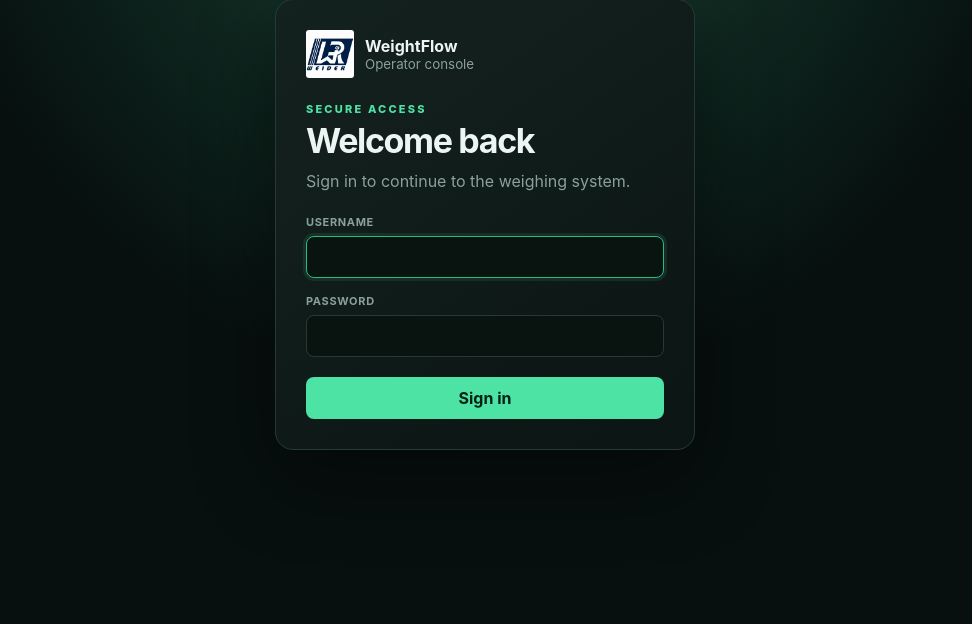
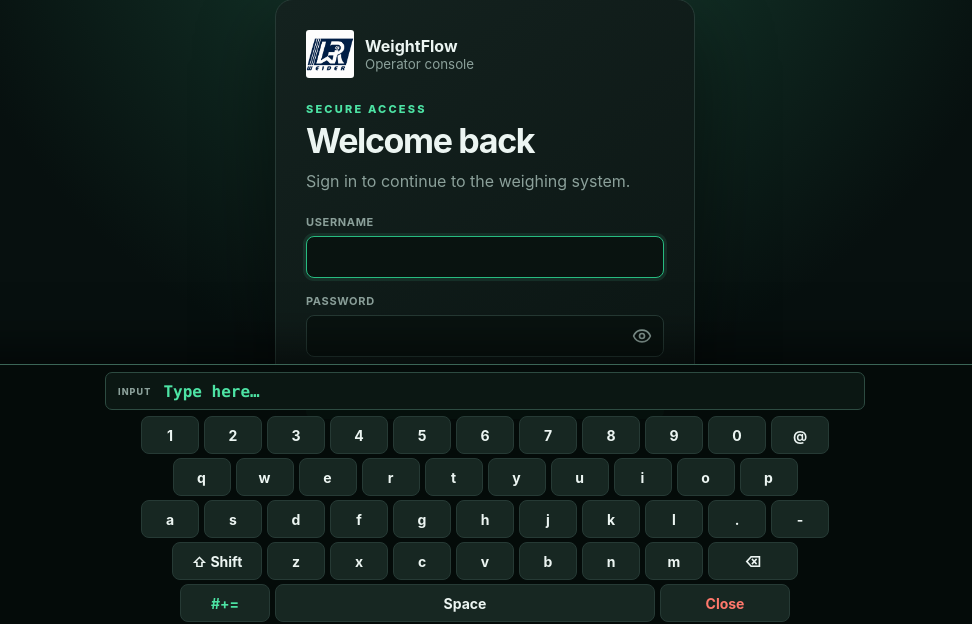
Before and after one commit to saravanan1423/aquasub_weider, a Flask app: page /login?next=/logs in a window 1280 px wide. Shown: the part 176-800 px from the top of the page, without its empty margins (155-1127 px from the left). Run offline with Flask 3, Linux system fonts and the light colour scheme; data comes from the database, SQL or seed files in the repository; tables that the repository leaves empty hold one stand-in row (values such as "Sample post"); data that the repository does not hold is empty.

Commit message:
username keyboard and the password icon

```diff
--- a/static/keyboard.js
+++ b/static/keyboard.js
@@ -127,12 +127,17 @@
       else insert(key==="space" ? " " : shifted ? key.toUpperCase() : key);
     }));
   }
-  document.addEventListener("focusin", event => {
-    if (!accepted(event.target)) return;
-    target=event.target; shifted=false; specialMode=false;
+  function openKeyboard(element) {
+    if (!accepted(element)) return;
+    const redraw = target !== element || panel.hidden;
+    target=element;
+    if (redraw) { shifted=false; specialMode=false; }
     const modal=target.closest("dialog"); (modal || document.body).appendChild(panel);
-    panel.hidden=false; draw();
-  });
+    panel.hidden=false;
+    if (redraw) draw();
+  }
+  document.addEventListener("focusin", event => openKeyboard(event.target));
+  document.addEventListener("click", event => openKeyboard(event.target));
   document.addEventListener("input", event => { if (event.target===target) preview(); });
   document.body.append(panel);
 })();
--- a/static/login.js
+++ b/static/login.js
@@ -1,4 +1,18 @@
 (() => {
+  const password = document.getElementById("password");
+  const passwordToggle = document.getElementById("toggle-password");
+  if (password && passwordToggle) {
+    passwordToggle.addEventListener("mousedown", event => event.preventDefault());
+    passwordToggle.addEventListener("click", () => {
+      const visible = password.type === "password";
+      password.type = visible ? "text" : "password";
+      passwordToggle.classList.toggle("password-visible", visible);
+      passwordToggle.setAttribute("aria-pressed", String(visible));
+      passwordToggle.setAttribute("aria-label", visible ? "Hide password" : "Show password");
+      passwordToggle.title = visible ? "Hide password" : "Show password";
+      password.dispatchEvent(new Event("input", {bubbles: true}));
+    });
+  }
   const field = document.querySelector(".login-username-field");
   const input = document.getElementById("username");
   const suggestions = document.getElementById("username-suggestions");
--- a/static/style.css
+++ b/static/style.css
@@ -1,5 +1,12 @@
 :root { color-scheme: dark; --bg:#07100f; --panel:#101b19; --panel2:#14221f; --line:#263a35; --muted:#8ba09a; --text:#ecf5f2; --accent:#4de3a4; --accent2:#27bb80; --danger:#ff786c; }
 * { box-sizing:border-box; }
+.login-password-control { position:relative; }
+.login-password-control input { padding-right:48px; }
+.password-visibility-toggle { position:absolute; inset:1px 1px 1px auto; width:42px; height:calc(100% - 2px); display:grid; place-items:center; padding:0; border:0; background:transparent; color:var(--muted); }
+.password-visibility-toggle:hover,.password-visibility-toggle:focus-visible { color:var(--accent); }
+.password-visibility-toggle:focus-visible { outline:2px solid var(--accent); outline-offset:-4px; }
+.password-visibility-icon { width:20px; height:20px; background:currentColor; mask:url("/static/icons/eye.svg") center/contain no-repeat; }
+.password-visible .password-visibility-icon { mask-image:url("/static/icons/eye-off.svg"); }
 html { -webkit-touch-callout:none; }
 body { -webkit-user-select:none; user-select:none; }
 img, a { -webkit-user-drag:none; -webkit-touch-callout:none; }
--- a/templates/login.html
+++ b/templates/login.html
@@ -11,9 +11,9 @@
     {% if error %}<div class="login-error">{{ error }}</div>{% endif %}
     <form method="post" class="login-form">
       <div class="field login-username-field"><label for="username">Username</label><input id="username" name="username" type="text" value="{{ selected_username }}" autocomplete="off" aria-autocomplete="list" aria-controls="username-suggestions" aria-expanded="false" required autofocus><div id="username-suggestions" class="username-suggestions" hidden>{% for username in usernames %}<button type="button" data-username="{{ username }}">{{ username }}</button>{% endfor %}</div></div>
-      <div class="field"><label for="password">Password</label><input id="password" name="password" type="password" autocomplete="current-password" required></div>
+      <div class="field"><label for="password">Password</label><div class="login-password-control"><input id="password" name="password" type="password" autocomplete="current-password" required><button class="password-visibility-toggle" id="toggle-password" type="button" title="Show password" aria-label="Show password" aria-controls="password" aria-pressed="false"><span class="password-visibility-icon" aria-hidden="true"></span></button></div></div>
       <button class="primary" type="submit">Sign in</button>
     </form>
-  </main><script src="{{ url_for('static', filename='fullscreen.js', v='5') }}" data-admin="false"></script><script src="{{ url_for('static', filename='login.js') }}"></script><script src="{{ url_for('static', filename='keyboard.js') }}"></script>
+  </main><script src="{{ url_for('static', filename='fullscreen.js', v='5') }}" data-admin="false"></script><script src="{{ url_for('static', filename='login.js', v='2') }}"></script><script src="{{ url_for('static', filename='keyboard.js', v='2') }}"></script>
 </body>
 </html>
```
Also changed, not shown: static/icons/eye-off.svg (added), static/icons/eye.svg (added), 1 other file.
